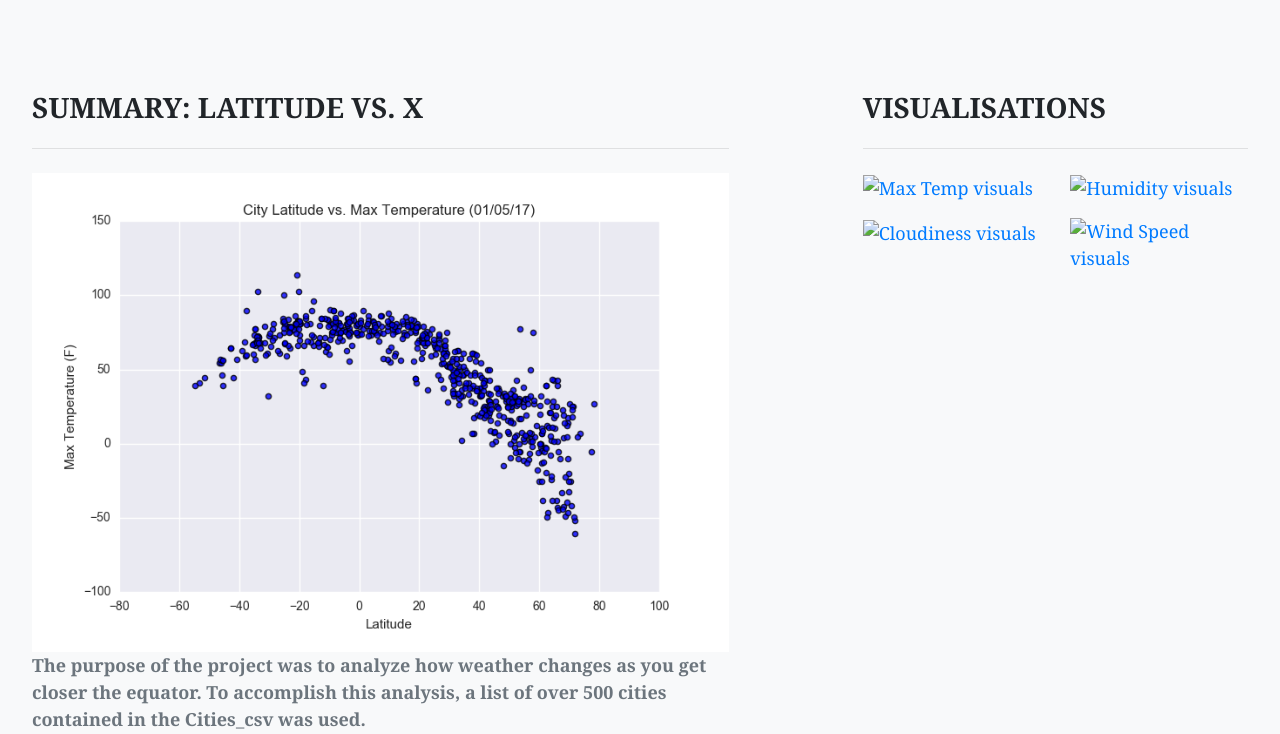
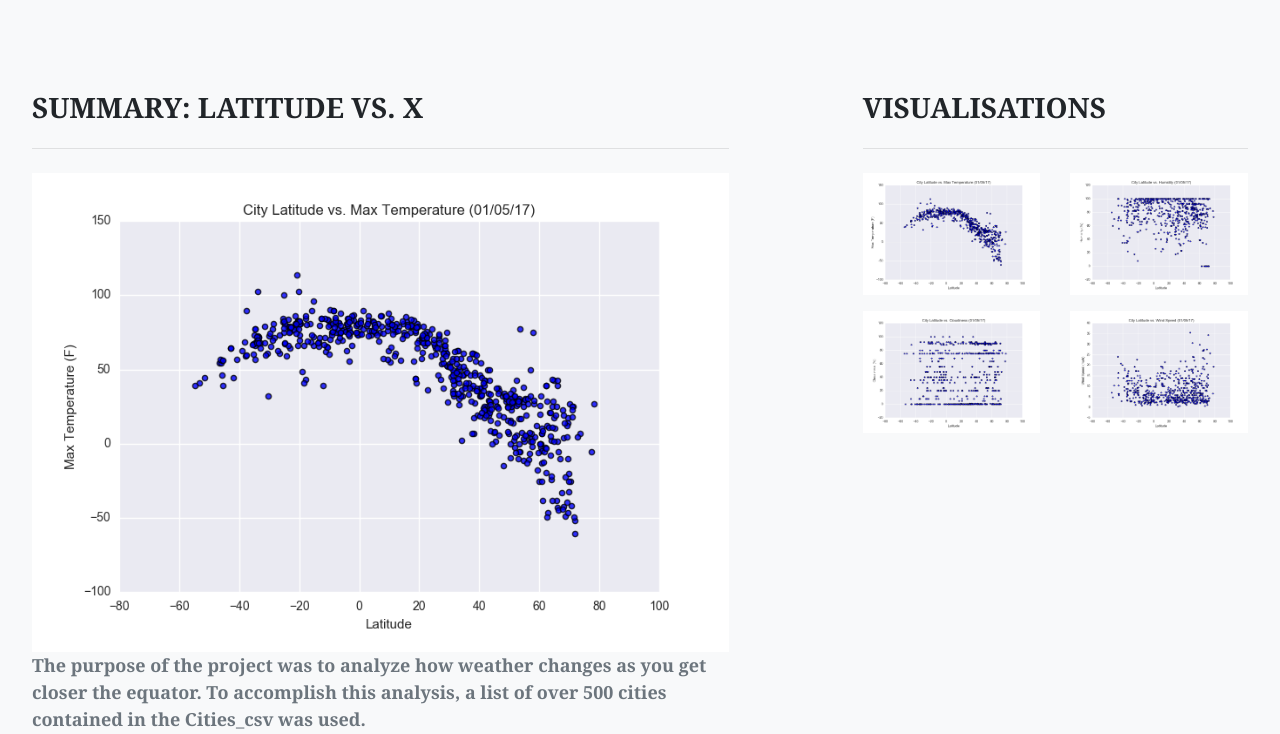
Before and after one commit to Chisimokoye/Web_Design_Challenge, a plain HTML site: page index.html in a window 1280 px wide. Shown: the part 66-800 px from the top of the page. Drawn offline with nearby package versions, Linux system fonts and the light colour scheme; the site is published under a folder, as on GitHub Pages, so addresses that start at the root find nothing.

Commit message:
Update index.html
corrected link

```diff
--- a/index.html
+++ b/index.html
@@ -68,10 +68,10 @@
                   <h3 class="font-weight-bold"><br>VISUALISATIONS</h3>
                   <hr class="my-4">
                   <div class="row">
-                      <div class="col-sm-3 col-md-6"><a href="max_temp.html"><img src="/Assets/Images/Fig1.png" class="img-fluid" alt="Max Temp visuals"></a></div>
-                      <div class="col-sm-3 col-md-6"><a href="humidity.html"><img src="/Assets/Images/Fig2.png" class="img-fluid" alt="Humidity visuals"></a><p></p></div>
-                      <div class="col-sm-3 col-md-6"><a href="cloudiness.html"><img src="/Assets/Images/Fig3.png" class="img-fluid" alt="Cloudiness visuals"></a></div>
-                      <div class="col-sm-3 col-md-6"><a href="wind_speed.html"><img src="/Assets/Images/Fig4.png" class="img-fluid" alt="Wind Speed visuals"></a></div>
+                      <div class="col-sm-3 col-md-6"><a href="max_temp.html"><img src="assets/images/Fig1.png" class="img-fluid" alt="Max Temp visuals"></a></div>
+                      <div class="col-sm-3 col-md-6"><a href="humidity.html"><img src="assets/images/Fig2.png" class="img-fluid" alt="Humidity visuals"></a><p></p></div>
+                      <div class="col-sm-3 col-md-6"><a href="cloudiness.html"><img src="assets/images/Fig3.png" class="img-fluid" alt="Cloudiness visuals"></a></div>
+                      <div class="col-sm-3 col-md-6"><a href="wind_speed.html"><img src="assets/images/Fig4.png" class="img-fluid" alt="Wind Speed visuals"></a></div>
                     </div>
                 </div>
             </div>
```
